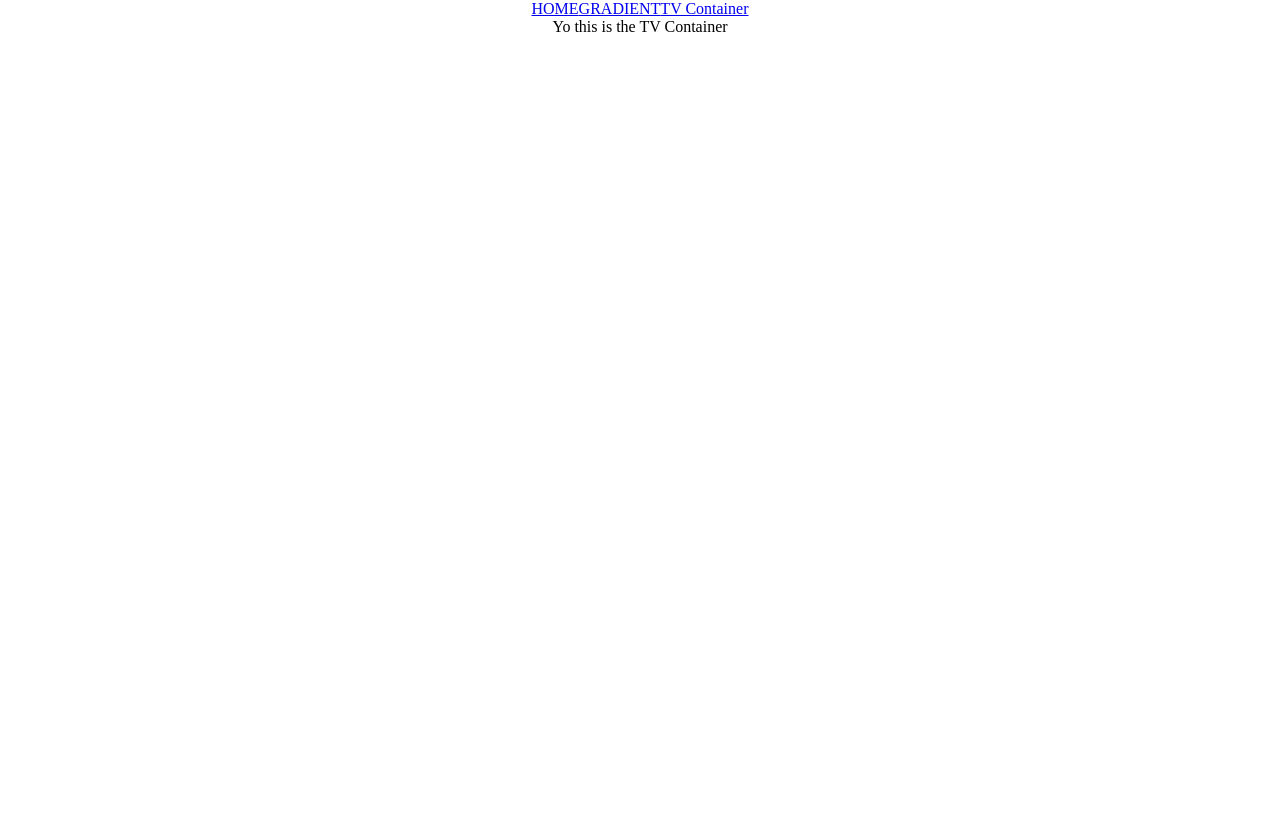
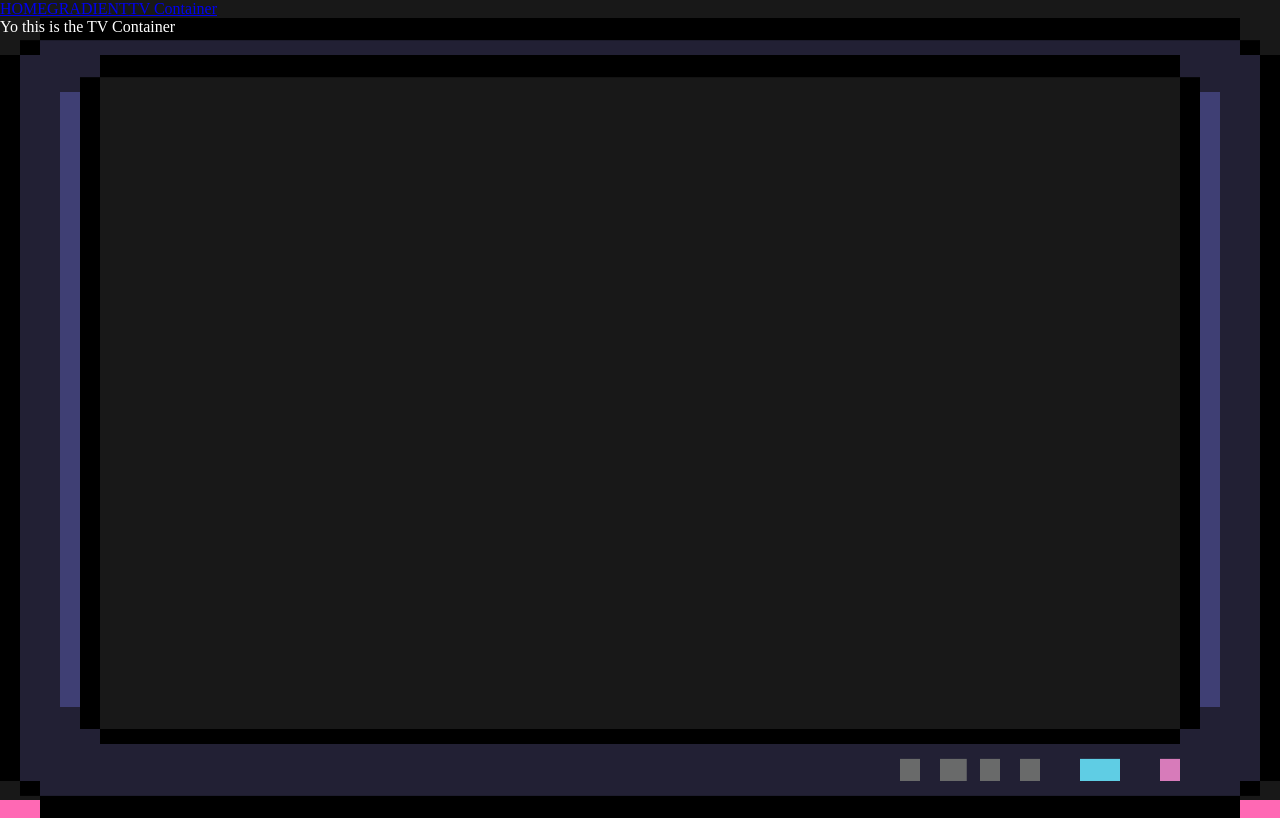
Before and after one commit to xpectro93/b_test, a React (Create React App) app in the folder frontend/: page /tv-container in a window 1280 px wide. Built offline with nearby package versions, Linux system fonts and the light colour scheme.

Commit message:
add initial size for container

```diff
--- a/frontend/src/App.css
+++ b/frontend/src/App.css
@@ -1,38 +1,6 @@
 .App {
-  text-align: center;
+  width:100%;
+  height:100vh;
+  background-color: rgb(24,24,24);
+  color:white;
 }
-
-.App-logo {
-  height: 40vmin;
-  pointer-events: none;
-}
-
-@media (prefers-reduced-motion: no-preference) {
-  .App-logo {
-    animation: App-logo-spin infinite 20s linear;
-  }
-}
-
-.App-header {
-  background-color: #282c34;
-  min-height: 100vh;
-  display: flex;
-  flex-direction: column;
-  align-items: center;
-  justify-content: center;
-  font-size: calc(10px + 2vmin);
-  color: white;
-}
-
-.App-link {
-  color: #61dafb;
-}
-
-@keyframes App-logo-spin {
-  from {
-    transform: rotate(0deg);
-  }
-  to {
-    transform: rotate(360deg);
-  }
-}
--- a/frontend/src/components/tvContainer/tvContainer.css
+++ b/frontend/src/components/tvContainer/tvContainer.css
@@ -0,0 +1,8 @@
+.tv-container {
+    width: 100%;
+    height:100%;
+    background-image: url("../../assets/tv.png");
+    /* background-color: #cccccc; */
+    background-size: 100% 100%;
+    background-repeat: no-repeat;
+}
--- a/frontend/src/components/tvContainer/tvContainer.js
+++ b/frontend/src/components/tvContainer/tvContainer.js
@@ -1,8 +1,8 @@
 import React from "react";
-
+import './tvContainer.css'
 export default function TvContainer() {
     return(
-        <div className="tvContainer">
+        <div className="tv-container">
             Yo this is the TV Container
         </div>
     )
--- a/frontend/src/index.css
+++ b/frontend/src/index.css
@@ -11,8 +11,9 @@ body, h1, h2, h3, h4, h5, h6, p, ol, ul {
   margin: 0;
   padding: 0;
   font-weight: normal;
-  width:100vw;
+  width:100%;
   height:100vh;
+  background-color:hotpink ;
 }
 
 ol, ul {
```
Also changed, not shown: 1 other file (tests, documents, lock files or other folders).
